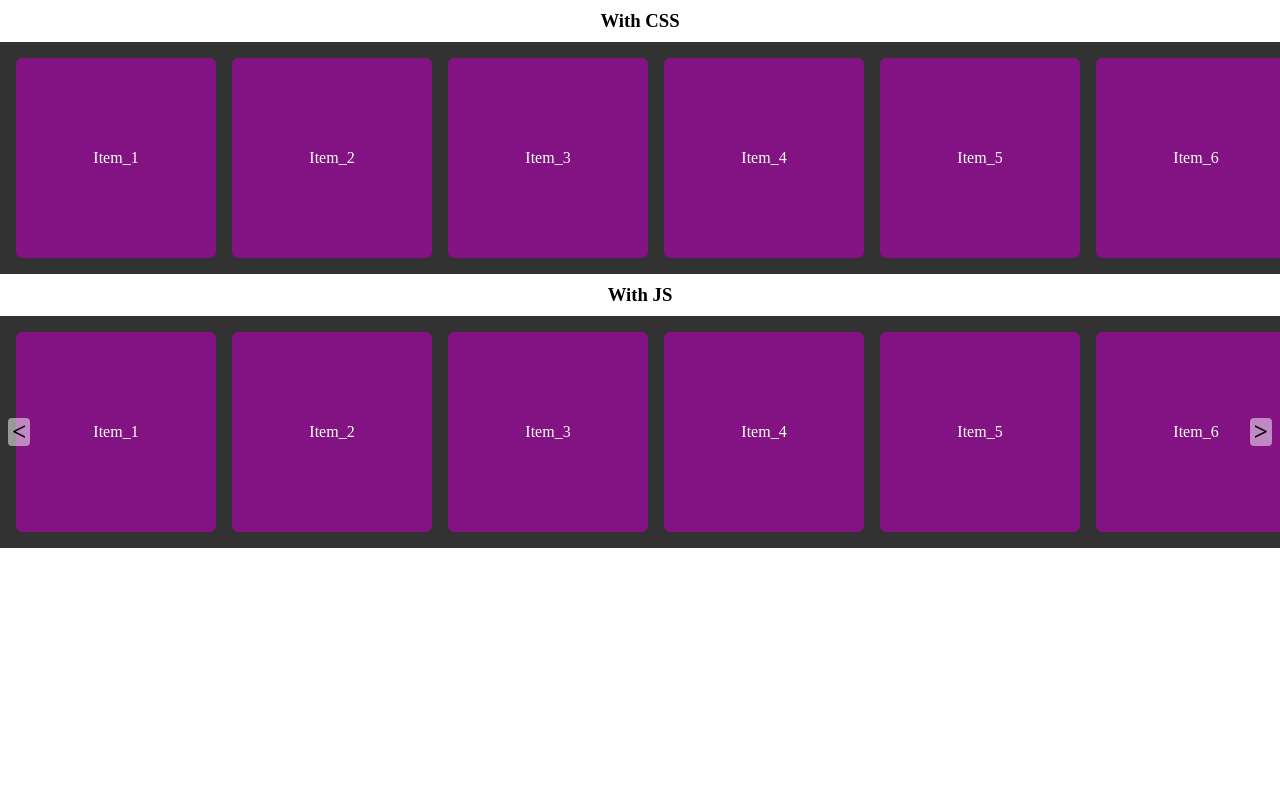
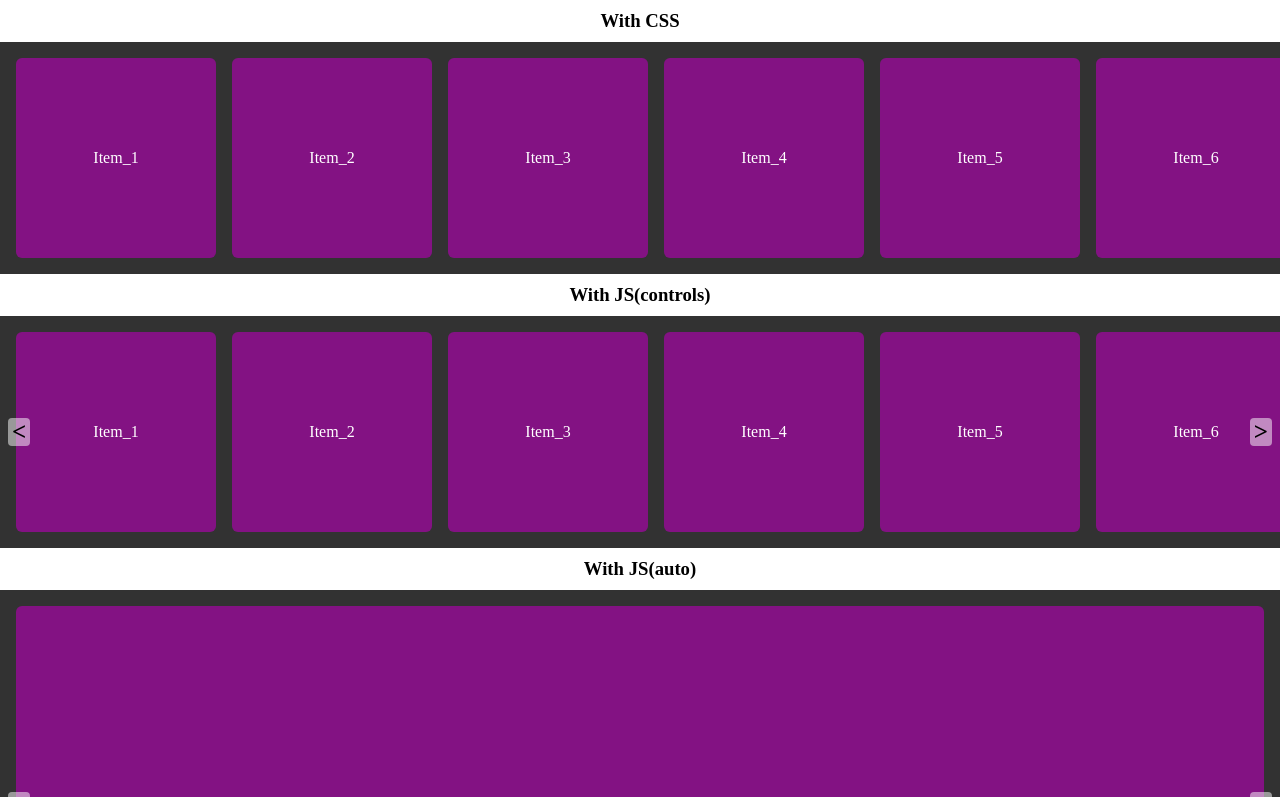
Before and after one commit to SagarMainali/_carousel_React, a React app: page / in a window 1280 px wide. Shown: the top 797 px of the page. Built offline with nearby package versions, Linux system fonts and the light colour scheme; the HTML template or start-up script is replaced by a standard one.

Commit message:
shift components to its own file

```diff
--- a/src/App.jsx
+++ b/src/App.jsx
@@ -1,5 +1,8 @@
 import React, { useRef } from 'react'
 import './style.css'
+import CarouselCss from './CarouselCSS'
+import CarouselJs from './CarouselJs'
+import CarouselAuto from './CarouselAuto'
 
 const App = () => {
 
@@ -17,6 +20,7 @@ const App = () => {
     const container = carousel_container.current
     const scroll_position = container.scrollLeft
     const pxToScroll_fixed = carousel_item.current.offsetWidth + 16
+
     let pxToScroll_dynamic
 
     if (scroll_position % pxToScroll_fixed !== 0) {
@@ -49,29 +53,9 @@ const App = () => {
 
   return (
     <>
-      <h3>With CSS</h3>
-      <div className='carousel-container'>
-        {carouselItems.map((element, index) =>
-          <div key={index} className='carousel-item'>
-            {element}
-          </div>
-        )
-        }
-      </div>
-
-      <h3>With JS</h3>
-      <div className="carousel-container-main">
-        <span className='left' onClick={() => slider('left')}>&lt;</span>
-        <div className='carousel-container' ref={carousel_container}>
-          {carouselItems.map((item, index) =>
-            <div key={index} className='carousel-item' ref={carousel_item}>
-              {item}
-            </div>
-          )
-          }
-        </div>
-        <span className='right' onClick={() => slider('right')}>&gt;</span>
-      </div>
+      <CarouselCss carouselItems={carouselItems} />
+      <CarouselJs carouselItems={carouselItems} slider={slider} carousel_container={carousel_container} carousel_item={carousel_item} />
+      <CarouselAuto carouselItems={carouselItems} slider={slider} carousel_container={carousel_container} carousel_item={carousel_item} />
     </>
   )
 }
--- /dev/null
+++ b/src/CarouselAuto.jsx
@@ -0,0 +1,21 @@
+import React from 'react'
+
+export default function CarouselAuto({ carouselItems, slider, carousel_container, carousel_item }) {
+     return (
+          <div>
+               <h3>With JS(auto)</h3>
+               <div className="carousel-container-main">
+                    <span className='left' onClick={() => slider('left')}>&lt;</span>
+                    <div className='carousel-container' ref={carousel_container}>
+                         {carouselItems.map((item, index) =>
+                              <div key={index} className='carousel-item-auto' ref={carousel_item}>
+                                   {item}
+                              </div>
+                         )
+                         }
+                    </div>
+                    <span className='right' onClick={() => slider('right')}>&gt;</span>
+               </div>
+          </div>
+     )
+}
--- /dev/null
+++ b/src/CarouselCss.jsx
@@ -0,0 +1,17 @@
+import React from 'react'
+
+export default function CarouselCss({ carouselItems }) {
+     return (
+          <div>
+               <h3>With CSS</h3>
+               <div className='carousel-container'>
+                    {carouselItems.map((element, index) =>
+                         <div key={index} className='carousel-item'>
+                              {element}
+                         </div>
+                    )
+                    }
+               </div>
+          </div>
+     )
+}
--- /dev/null
+++ b/src/CarouselJs.jsx
@@ -0,0 +1,21 @@
+import React from 'react'
+
+export default function CarouselJs({ carouselItems, slider, carousel_container, carousel_item }) {
+     return (
+          <div>
+               <h3>With JS(controls)</h3>
+               <div className="carousel-container-main">
+                    <span className='left' onClick={() => slider('left')}>&lt;</span>
+                    <div className='carousel-container' ref={carousel_container}>
+                         {carouselItems.map((item, index) =>
+                              <div key={index} className='carousel-item' ref={carousel_item}>
+                                   {item}
+                              </div>
+                         )
+                         }
+                    </div>
+                    <span className='right' onClick={() => slider('right')}>&gt;</span>
+               </div>
+          </div>
+     )
+}
--- a/src/style.css
+++ b/src/style.css
@@ -9,7 +9,7 @@ h3 {
      margin: 10px 0;
 }
 
-.carousel-container-main{
+.carousel-container-main {
      position: relative;
 }
 
@@ -29,7 +29,8 @@ h3 {
      display: none;
 }
 
-.carousel-item {
+.carousel-item,
+.carousel-item-auto {
      height: 200px;
      min-width: 200px;
      border-radius: 6px;
@@ -38,6 +39,11 @@ h3 {
      align-items: center;
      color: white;
      background-color: rgb(131, 18, 131);
+}
+
+.carousel-item-auto {
+     height: 400px;
+     min-width: 100%;
 }
 
 span {
```
